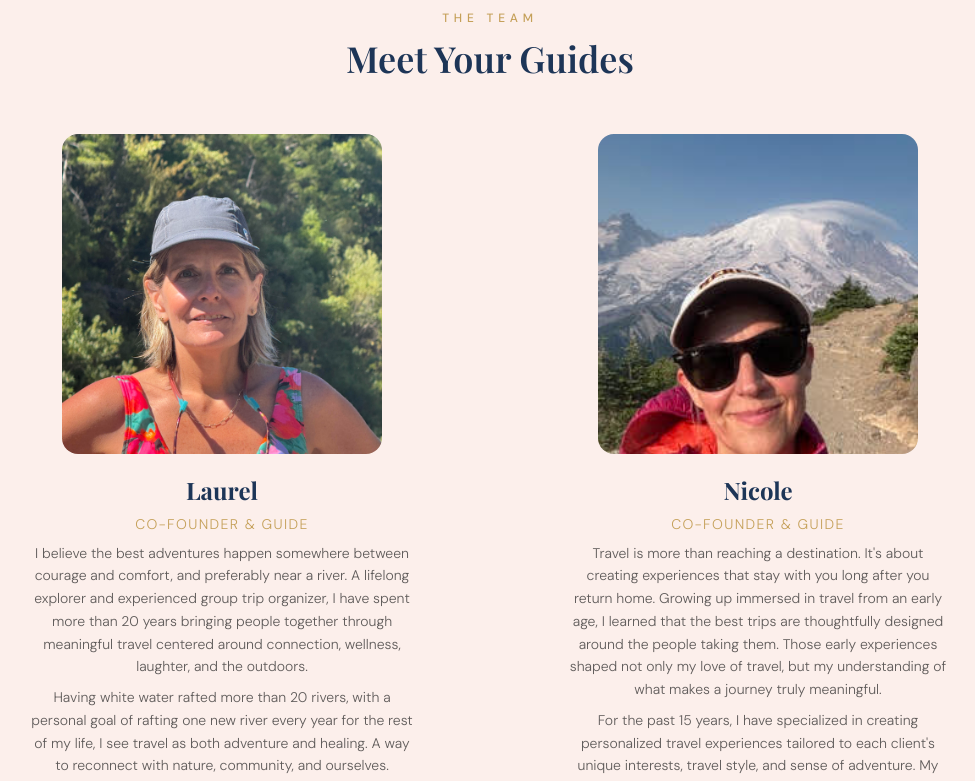
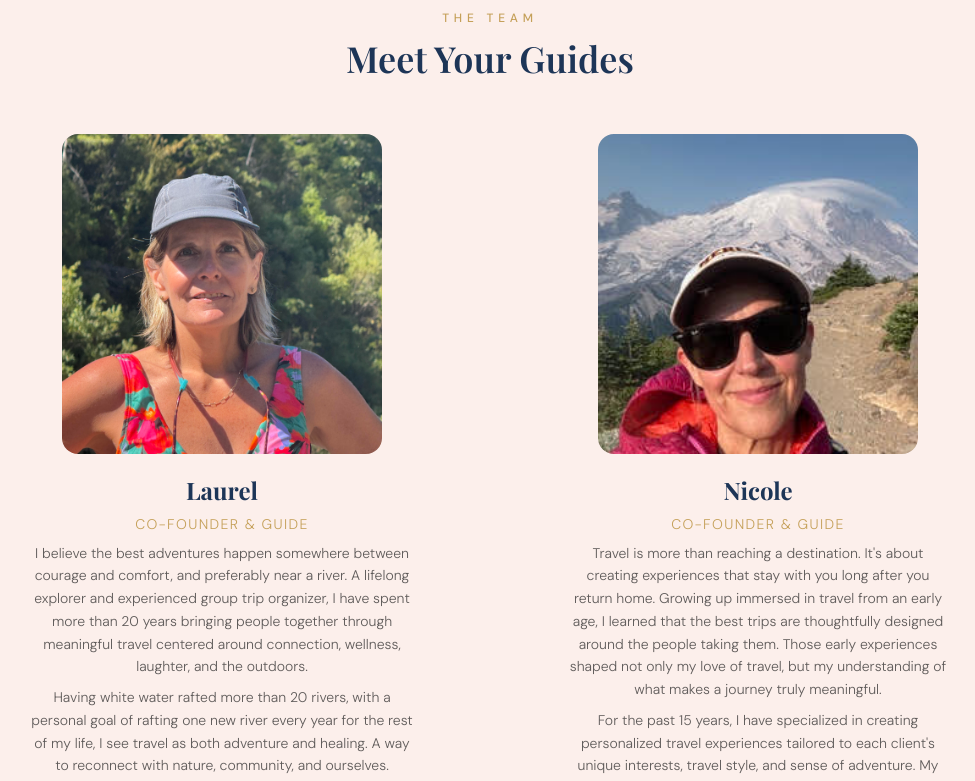
Before and after one commit to dthess372/bougie-adventure, a Next.js app: page /about in a window 1280 px wide. Shown: the part 540-1321 px from the top of the page, without its empty margins (150-1125 px from the left). Built offline with nearby package versions, Linux system fonts and the light colour scheme; a web font is replaced by a local one.

Commit message:
Adjust headshot crop positions for Laurel and Nicole
Co-Authored-By: Claude Sonnet 4.6 <noreply@anthropic.com>

```diff
--- a/src/app/about/page.tsx
+++ b/src/app/about/page.tsx
@@ -37,7 +37,7 @@ export default function AboutPage() {
             {/* Guide 1 */}
             <div className="space-y-5">
               <div className="relative aspect-square rounded-2xl overflow-hidden max-w-xs mx-auto w-full">
-                <Image src="/laurel-river.jpg" alt="Laurel on the river" fill sizes="(max-width: 768px) 100vw, 320px" className="object-cover object-top" />
+                <Image src="/laurel-river.jpg" alt="Laurel on the river" fill sizes="(max-width: 768px) 100vw, 320px" className="object-cover object-[30%_20%]" />
               </div>
               <div className="text-center space-y-2">
                 <h3 className="font-serif text-2xl font-bold text-royal-blue">Laurel</h3>
@@ -57,7 +57,7 @@ export default function AboutPage() {
             {/* Guide 2 */}
             <div className="space-y-5">
               <div className="relative aspect-square rounded-2xl overflow-hidden max-w-xs mx-auto w-full">
-                <Image src="/nicole.jpg" alt="Nicole on a mountain hike" fill sizes="(max-width: 768px) 100vw, 320px" className="object-cover object-top" />
+                <Image src="/nicole.jpg" alt="Nicole on a mountain hike" fill sizes="(max-width: 768px) 100vw, 320px" className="object-cover object-[50%_20%]" />
               </div>
               <div className="text-center space-y-2">
                 <h3 className="font-serif text-2xl font-bold text-royal-blue">Nicole</h3>
```
